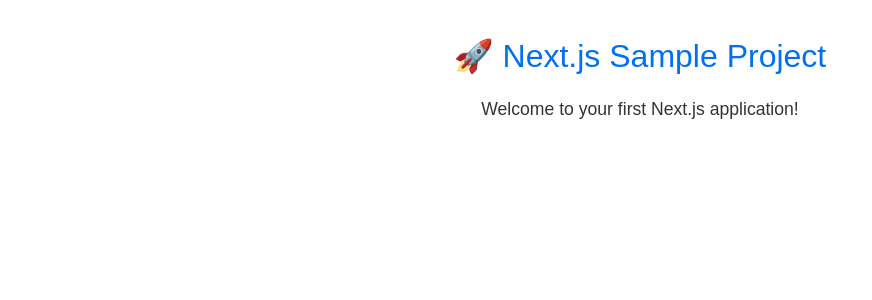
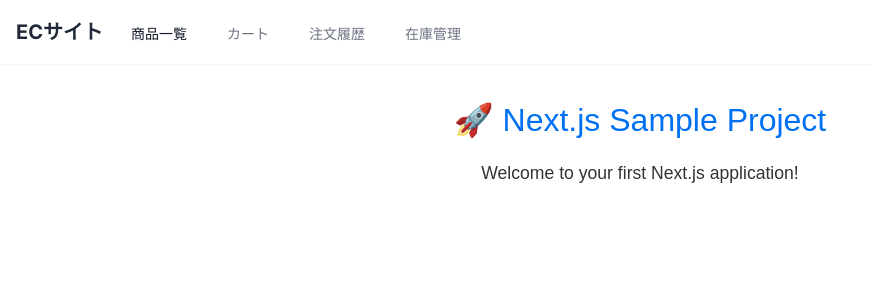
Before and after one commit to tamaco489/tanstack_query_sample, a Next.js app: page / in a window 1280 px wide. Shown: the top 300 px of the page, without its empty margins (0-872 px from the left). Built offline with nearby package versions, Linux system fonts and the light colour scheme.

Commit message:
fix: top pages

```diff
--- a/app/layout.tsx
+++ b/app/layout.tsx
@@ -1,9 +1,13 @@
 import type { Metadata } from "next";
+import { Inter } from "next/font/google";
 import "./styles/globals.css";
+import Link from "next/link";
+
+const inter = Inter({ subsets: ["latin"] });
 
 export const metadata: Metadata = {
-  title: "Create Next App",
-  description: "Generated by create next app",
+  title: "ECサイト",
+  description: "Next.jsで作成したECサイトのデモ",
 };
 
 export default function RootLayout({
@@ -13,9 +17,48 @@
 }>) {
   return (
     <html lang="ja">
-      <body>
-        {children}
+      <body className={inter.className}>
+        <nav className="bg-white shadow-sm">
+          <div className="container mx-auto px-4">
+            <div className="flex justify-between h-16">
+              <div className="flex">
+                <div className="flex-shrink-0 flex items-center">
+                  <Link href="/" className="text-xl font-bold text-gray-800">
+                    ECサイト
+                  </Link>
+                </div>
+                <div className="hidden sm:ml-6 sm:flex sm:space-x-8">
+                  <Link
+                    href="/products"
+                    className="inline-flex items-center px-1 pt-1 text-sm font-medium text-gray-900"
+                  >
+                    商品一覧
+                  </Link>
+                  <Link
+                    href="/carts"
+                    className="inline-flex items-center px-1 pt-1 text-sm font-medium text-gray-500 hover:text-gray-900"
+                  >
+                    カート
+                  </Link>
+                  <Link
+                    href="/orders"
+                    className="inline-flex items-center px-1 pt-1 text-sm font-medium text-gray-500 hover:text-gray-900"
+                  >
+                    注文履歴
+                  </Link>
+                  <Link
+                    href="/inventory"
+                    className="inline-flex items-center px-1 pt-1 text-sm font-medium text-gray-500 hover:text-gray-900"
+                  >
+                    在庫管理
+                  </Link>
+                </div>
+              </div>
+            </div>
+          </div>
+        </nav>
+        <main>{children}</main>
       </body>
     </html>
   );
-};
+}
```
